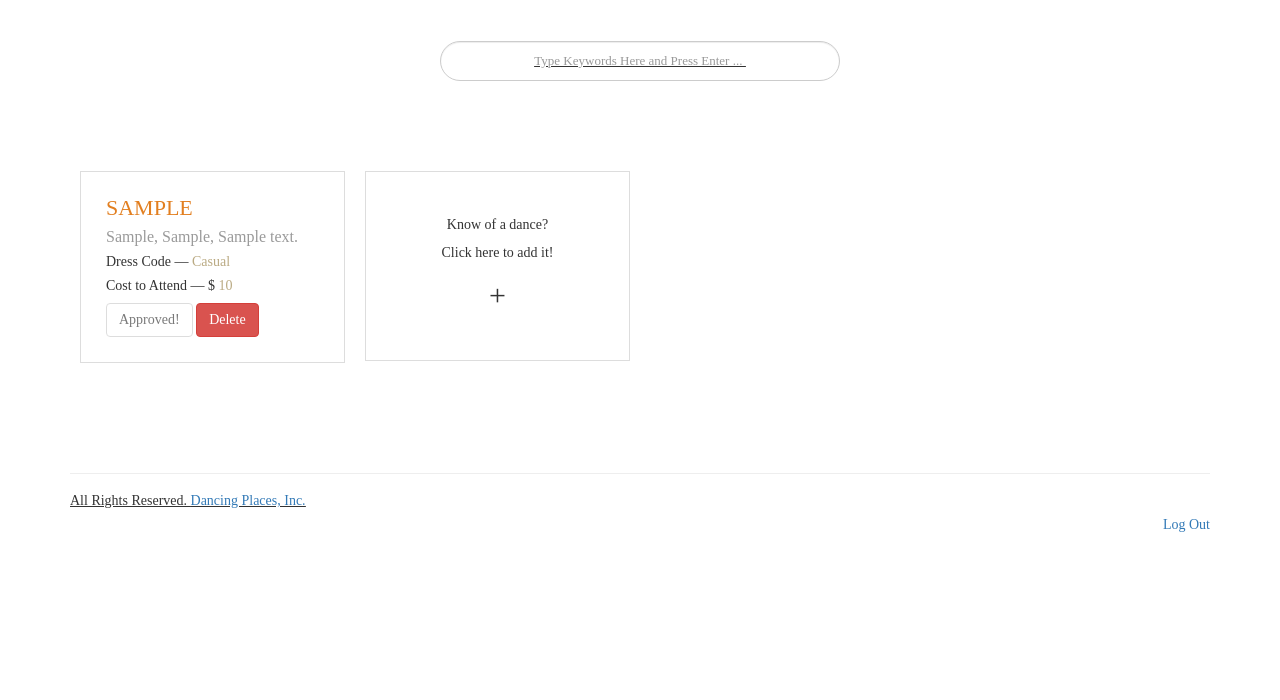
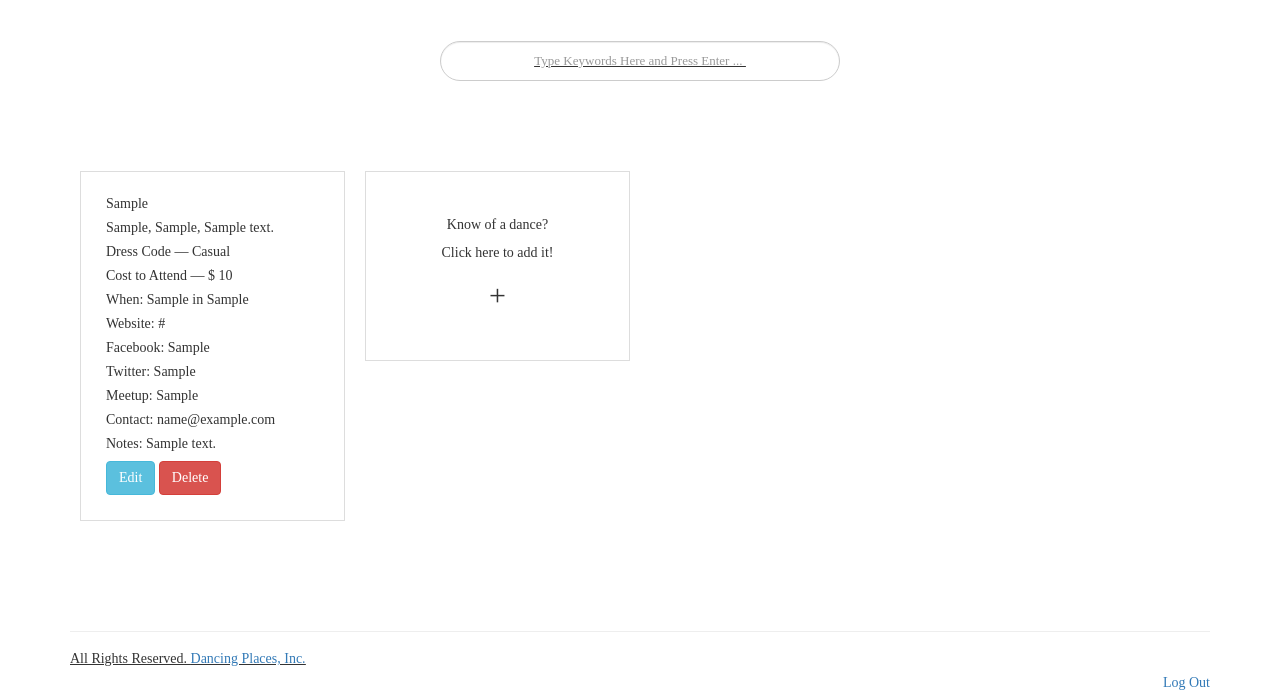
Before and after one commit to Xayaan/dancing-places-app, a Flask app: page /dashboard in a window 1280 px wide. Shown: the part 152-852 px from the top of the page. Before the commit the page ends 684 px from the top, so only its background shows below. Run offline with Flask 2, Linux system fonts and the light colour scheme; a user stored in the database is signed in; tables that the repository leaves empty hold one stand-in row (values such as "Sample post"); some libraries are stand-ins or nearby versions.

Commit message:
Add edit button and dance info to admin page

```diff
--- a/app/templates/admin_dashboard.html
+++ b/app/templates/admin_dashboard.html
@@ -130,8 +130,6 @@
     <!-- End modal -->
 
 
-
-
     <div class="topbar"></div>
     <div class="container">
       <div class="row">
@@ -143,46 +141,97 @@
 	  {% if dances|length != 0 %}
 	  {% for dance in dances %}
 	  {% if not dance.approved %}
+
+	  <!-- Dance Info -->
+
 	  <li class="single-dance-item added-dance col-xs-12 col-md-3">
-	    <div class="dance-item" id="{{dance.id}}">
-	      <p class="dancetype">{{dance.type_of_dance}}</p>
-	      <span style="display: none;" class="id">{{dance.id}}</span>
-	      <p class="dancelocation">{{dance.country}}, {{dance.city}}, {{dance.address}}</p>
+	    <div class="dance-item">
+	      <p class="dance-type">{{dance.type_of_dance}}</p>
+	      <p class="dance-location">{{dance.country}}, {{dance.city}}, {{dance.address}}</p>
 	      {% if dance.dress_code == "asyouare" %}
-	      <p class="dancedress">Dress Code — <span>Come As You Are</span></p>
+	      <p class="dance-dress">Dress Code — <span>Come As You Are</span></p>
 	      {% elif dance.dress_code == "pants"%}
-	      <p class="dancedress">Dress Code — <span>Pants and Nice Shirt</span></p>
+	      <p class="dance-dress">Dress Code — <span>Pants and Nice Shirt</span></p>
 	      {% elif dance.dress_code == "tux"%}
-	      <p class="dancedress">Dress Code — <span>Tuxedo</span></p>
+	      <p class="dance-dress">Dress Code — <span>Tuxedo</span></p>
 	      {% elif dance.dress_code == "suit"%}
-	      <p class="dancedress">Dress Code — <span>Suit and Tie</span></p>
+	      <p class="dance-dress">Dress Code — <span>Suit and Tie</span></p>
 	      {% else %}
-	      <p class="dancedress">Dress Code — <span>Casual</span></p>
+	      <p class="dance-dress">Dress Code — <span>Casual</span></p>
 	      {% endif %}
-	      <p class="dancecost">Cost to Attend — $ <span>{{dance.cost}}</span></p>
+	      <p class="dance-cost">Cost to Attend — $ <span>{{dance.cost}}</span></p>
+	      <p class="dance-days">When: {% if dance.days %}{{ dance.days }} in {% endif %}{{ dance.months }}</p>
+	      {% if dance.website %}
+	      <p class="dance-web">Website: {{ dance.website }}</p>
+	      {% endif %}
+	      {% if dance.facebook %}
+	      <p class="dance-web">Facebook: {{ dance.facebook }}</p>
+	      {% endif %}
+	      {% if dance.twitter %}
+	      <p class="dance-web">Twitter: {{ dance.twitter }}</p>
+	      {% endif %}
+	      {% if dance.meetup %}
+	      <p class="dance-web">Meetup: {{ dance.meetup }}</p>
+	      {% endif %}
+	      {% if dance.contact_email %}
+	      <p class="dance-email">Contact: {{ dance.contact_email }}</p>
+	      {% endif %}
+	      {% if dance.notes %}
+	      <p class="dance-notes">Notes: {{ dance.notes }}</p>
+	      {% endif %}
+
+	      <!-- /Dance Info -->
+
 	      <button type="button" class="btn btn-success approve-bttn">Approve</button>
+	      <button type="button" class="btn btn-info edit-bttn">Edit</button>
+	      <br><br>
 	      <button type="button" class="btn btn-danger del-bttn">Delete</button>
 	    </div>
 	  </li>
 	  {% else %}
+
+	  <!-- Dance Info -->
+
 	  <li class="single-dance-item added-dance col-xs-12 col-md-3">
-	    <div class="dance-item" id="{{dance.id}}">
-	      <p class="dancetype">{{dance.type_of_dance}}</p>
-	      <span style="display: none;" class="id">{{dance.id}}</span>
-	      <p class="dancelocation">{{dance.country}}, {{dance.city}}, {{dance.address}}</p>
+	    <div class="dance-item">
+	      <p class="dance-type">{{dance.type_of_dance}}</p>
+	      <p class="dance-location">{{dance.country}}, {{dance.city}}, {{dance.address}}</p>
 	      {% if dance.dress_code == "asyouare" %}
-	      <p class="dancedress">Dress Code — <span>Come As You Are</span></p>
+	      <p class="dance-dress">Dress Code — <span>Come As You Are</span></p>
 	      {% elif dance.dress_code == "pants"%}
-	      <p class="dancedress">Dress Code — <span>Pants and Nice Shirt</span></p>
+	      <p class="dance-dress">Dress Code — <span>Pants and Nice Shirt</span></p>
 	      {% elif dance.dress_code == "tux"%}
-	      <p class="dancedress">Dress Code — <span>Tuxedo</span></p>
+	      <p class="dance-dress">Dress Code — <span>Tuxedo</span></p>
 	      {% elif dance.dress_code == "suit"%}
-	      <p class="dancedress">Dress Code — <span>Suit and Tie</span></p>
+	      <p class="dance-dress">Dress Code — <span>Suit and Tie</span></p>
 	      {% else %}
-	      <p class="dancedress">Dress Code — <span>Casual</span></p>
+	      <p class="dance-dress">Dress Code — <span>Casual</span></p>
 	      {% endif %}
-	      <p class="dancecost">Cost to Attend — $ <span>{{dance.cost}}</span></p>
-	      <button type="button" class="btn btn-default" disabled="true">Approved!</button>
+	      <p class="dance-cost">Cost to Attend — $ <span>{{dance.cost}}</span></p>
+	      <p class="dance-days">When: {% if dance.days %}{{ dance.days }} in {% endif %}{{ dance.months }}</p>
+	      {% if dance.website %}
+	      <p class="dance-web">Website: {{ dance.website }}</p>
+	      {% endif %}
+	      {% if dance.facebook %}
+	      <p class="dance-web">Facebook: {{ dance.facebook }}</p>
+	      {% endif %}
+	      {% if dance.twitter %}
+	      <p class="dance-web">Twitter: {{ dance.twitter }}</p>
+	      {% endif %}
+	      {% if dance.meetup %}
+	      <p class="dance-web">Meetup: {{ dance.meetup }}</p>
+	      {% endif %}
+	      {% if dance.contact_email %}
+	      <p class="dance-email">Contact: {{ dance.contact_email }}</p>
+	      {% endif %}
+	      {% if dance.notes %}
+	      <p class="dance-notes">Notes: {{ dance.notes }}</p>
+	      {% endif %}
+
+
+	      <!-- /Dance Info -->
+
+	      <button type="button" class="btn btn-info edit-bttn">Edit</button>
 	      <button type="button" class="btn btn-danger del-bttn">Delete</button>
 	    </div>
 	  </li>
```
